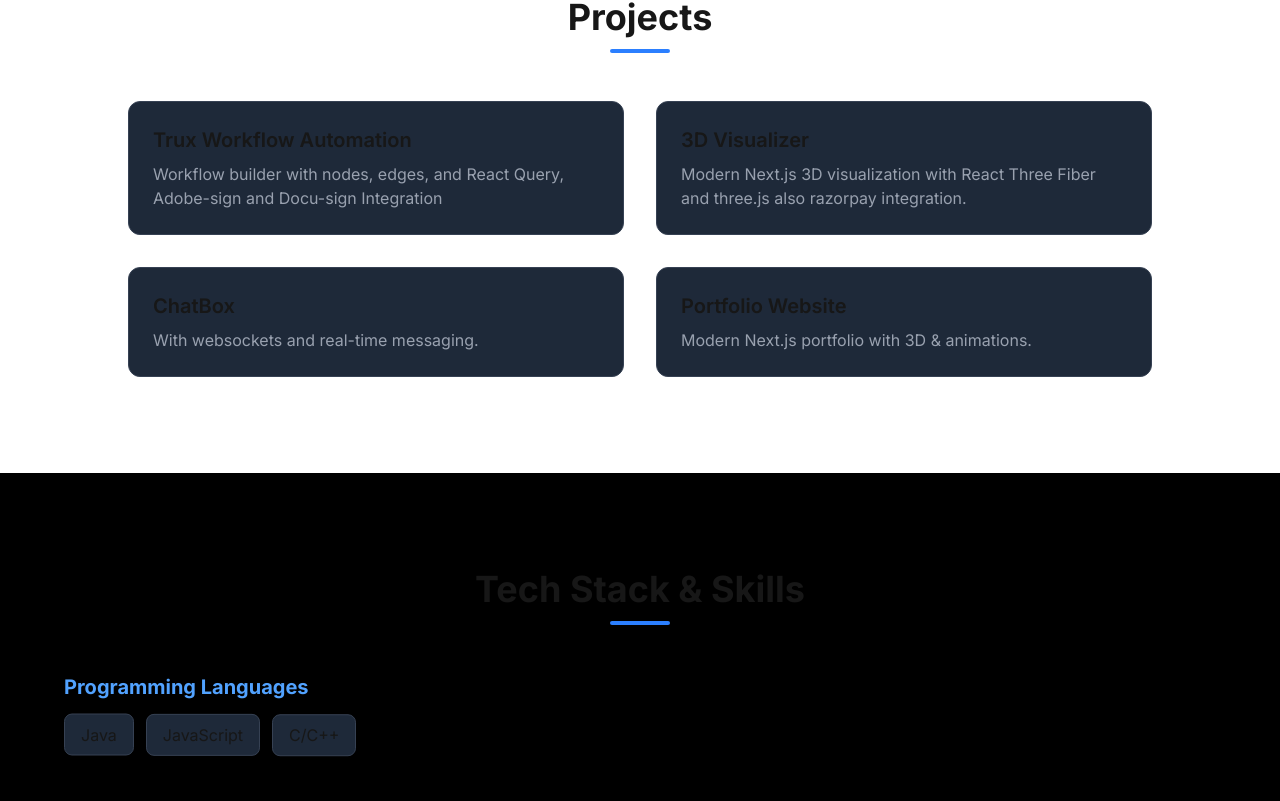
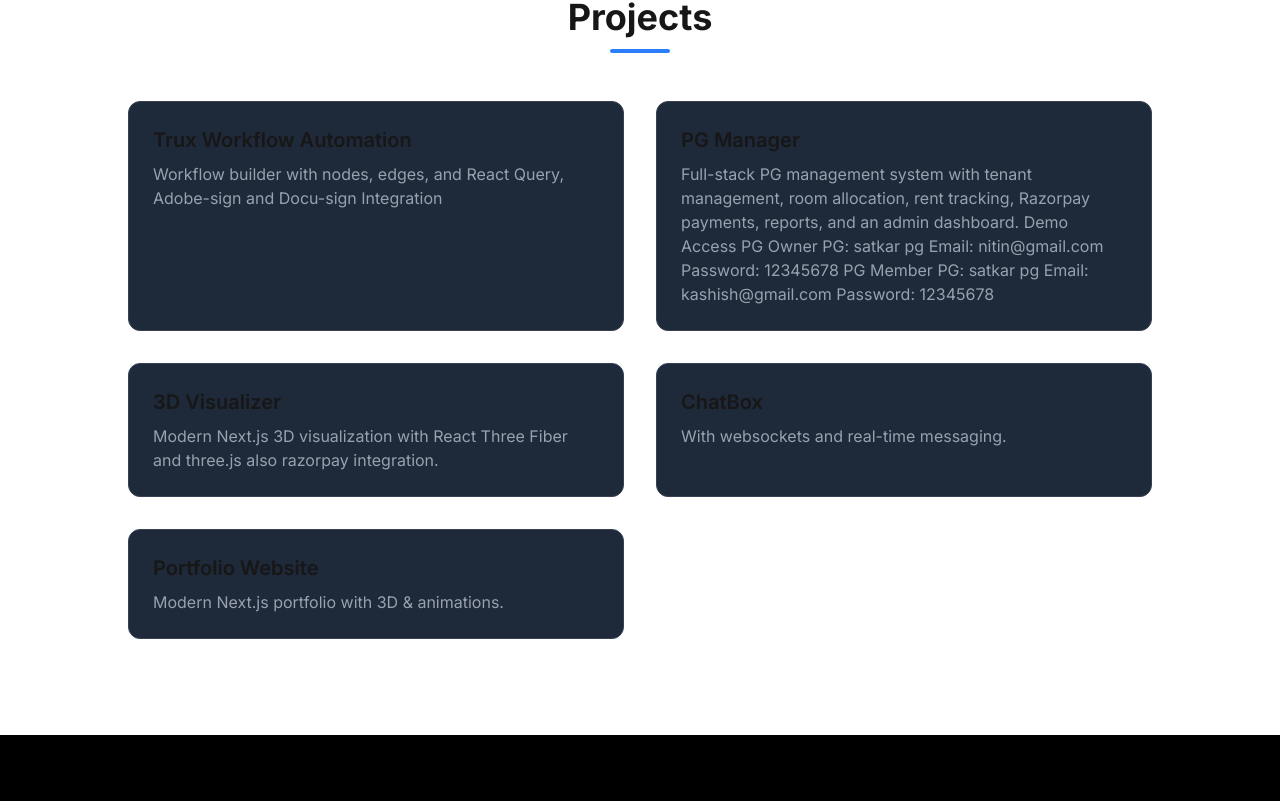
Before and after one commit to kashish972/Portfolio, a Next.js app in the folder my-app/: page / in a window 1280 px wide. Shown: the part 2379-3180 px from the top of the page. Built offline with nearby package versions, Linux system fonts and the light colour scheme.

Commit message:
Add PG Manager project details to the Projects section

```diff
--- a/my-app/app/sections/Projects.tsx
+++ b/my-app/app/sections/Projects.tsx
@@ -12,6 +12,23 @@
       desc: "Workflow builder with nodes, edges, and React Query, Adobe-sign and Docu-sign Integration",
       link: "",
     },
+    {
+  title: "PG Manager",
+  desc: `Full-stack PG management system with tenant management, room allocation, rent tracking, Razorpay payments, reports, and an admin dashboard.
+
+Demo Access
+
+PG Owner
+PG: satkar pg
+Email: nitin@gmail.com
+Password: 12345678
+
+PG Member
+PG: satkar pg
+Email: kashish@gmail.com
+Password: 12345678`,
+  link: "https://pg-manager-xi.vercel.app/",
+},
     {
       title: "3D Visualizer",
       desc: "Modern Next.js 3D visualization with React Three Fiber and three.js also razorpay integration.",
```
